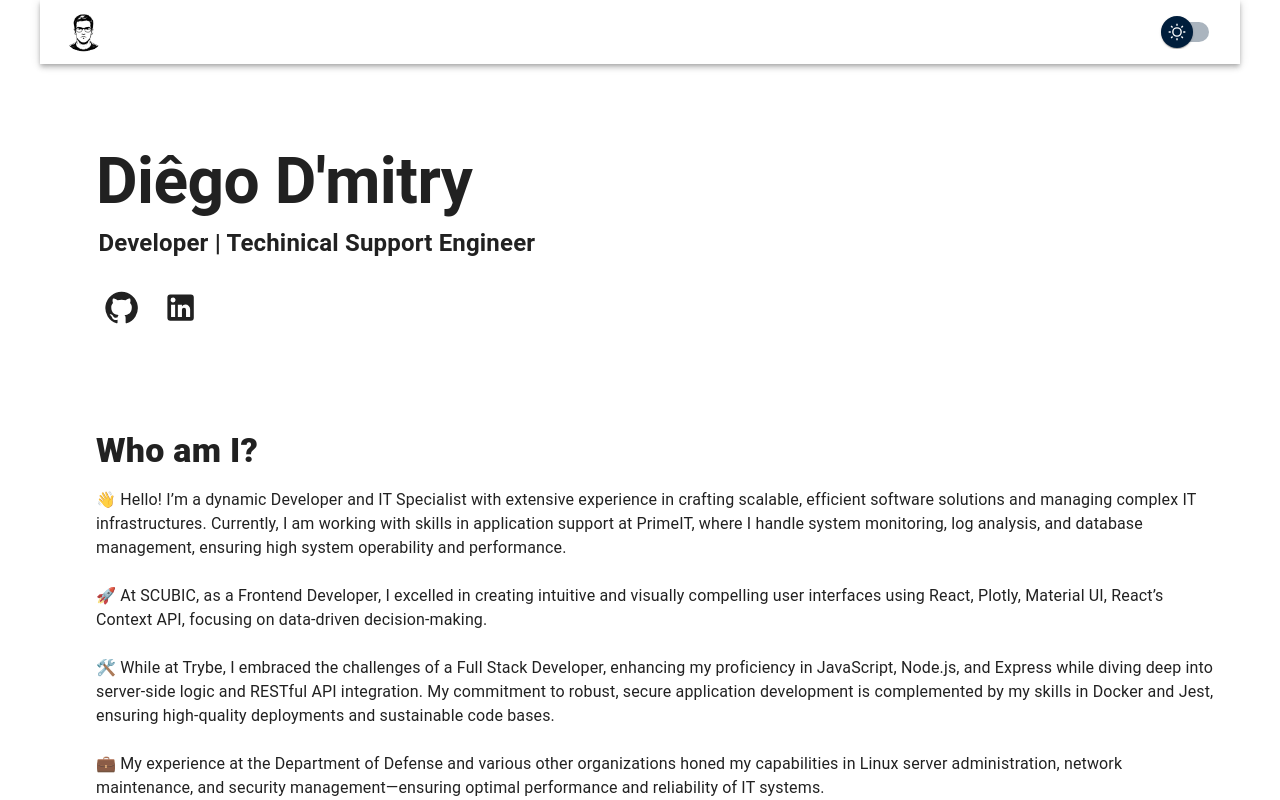
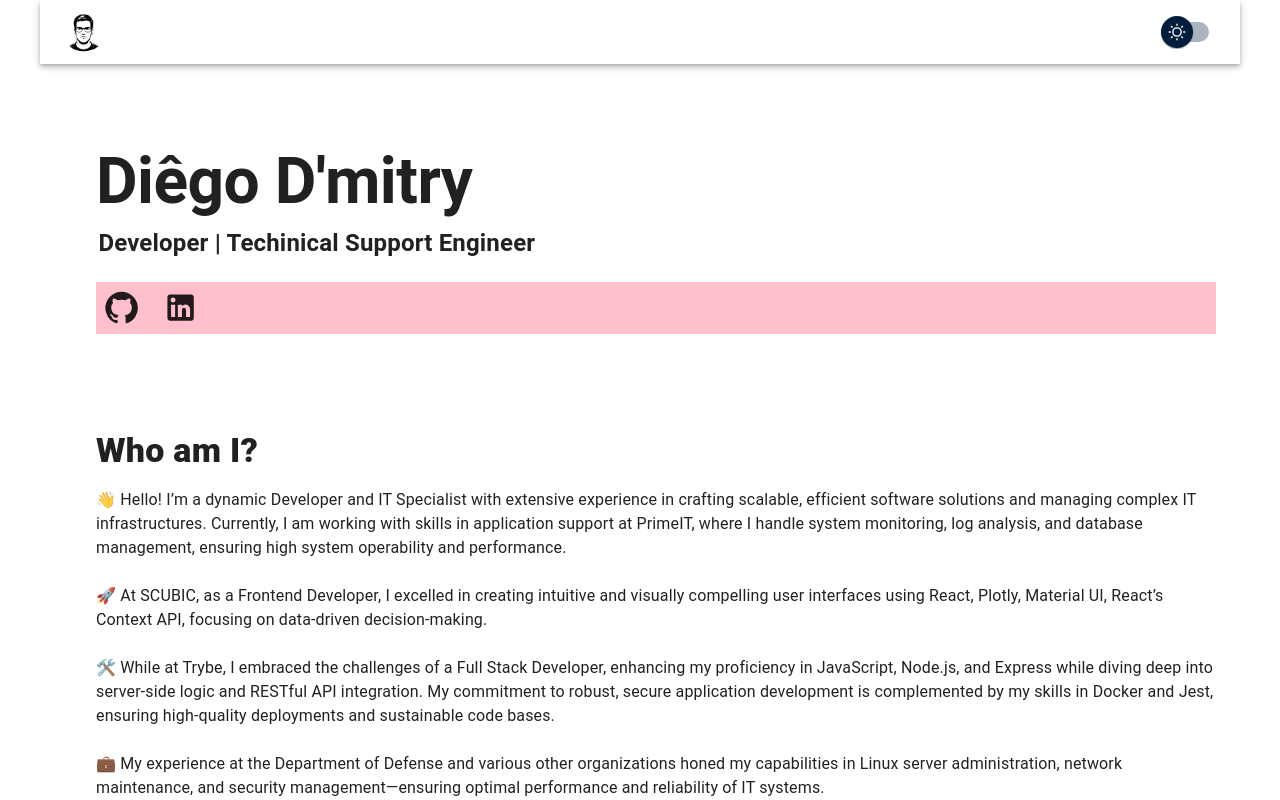
Before and after one commit to diegodmitry/website, a React (Vite) app: page / in a window 1280 px wide. Shown: the top 800 px of the page. Built offline with nearby package versions, Linux system fonts and the light colour scheme.

Commit message:
test time of deploy after git push

```diff
--- a/src/pages/Home.tsx
+++ b/src/pages/Home.tsx
@@ -84,7 +84,7 @@ const Home = () => {
             >
               Developer | Techinical Support Engineer
             </Typography>
-            <Box mt={'1.5rem'}>
+            <Box mt={'1.5rem'} bgcolor={"pink"}>
               <IconButton
                 // edge="end" // Aligns the button at the beginning of the Toolbar or Box
                 color="inherit"
```
